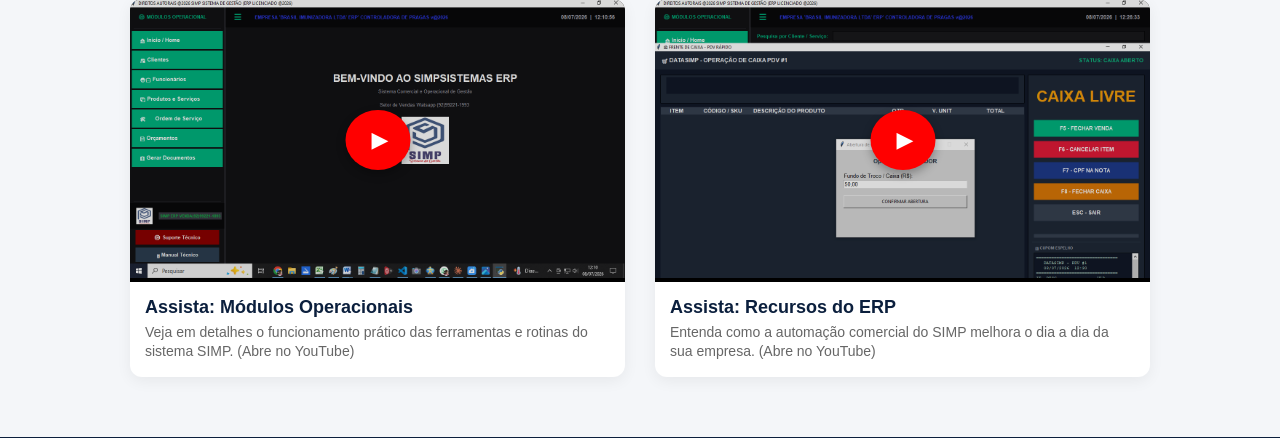
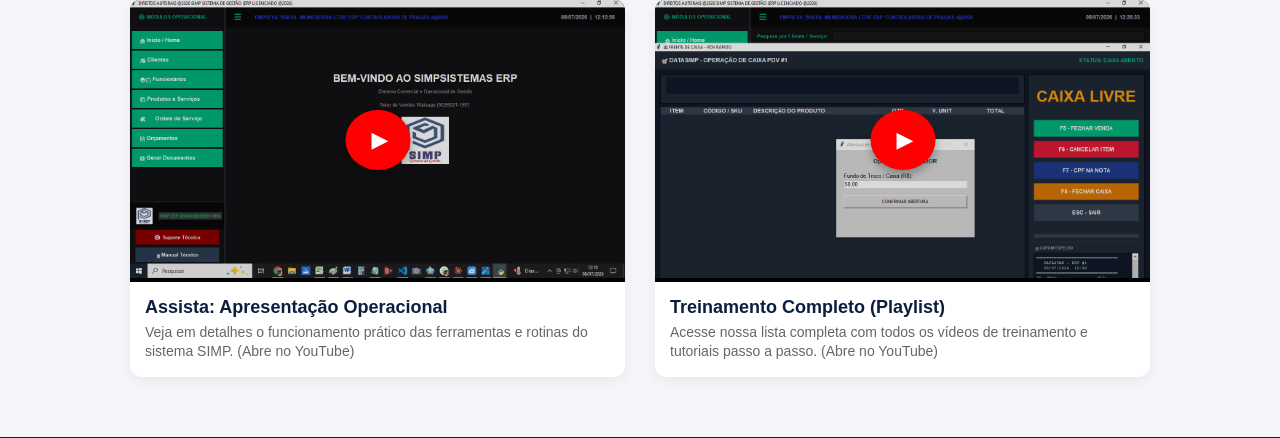
Before and after one commit to aroldomendes46-blip/site_simp, a Flask app: page / in a window 1280 px wide. Shown: the part 1427-1865 px from the top of the page. Run offline with Flask 3, Linux system fonts and the light colour scheme.

Commit message:
links dos videos

```diff
--- a/templates/index.html
+++ b/templates/index.html
@@ -164,7 +164,7 @@
       </p>
 
       <div class="grade-videos">
-        <!-- Link do Vídeo 1 -->
+        <!-- Link do Vídeo 1 (Abre a Apresentação Direto) -->
         <a href="https://youtube.com" target="_blank" class="card-video-link">
           <div class="moldura-video-link">
             <img
@@ -173,7 +173,7 @@
             <div class="botao-play-visual">▶</div>
           </div>
           <div class="texto-video-card">
-            <h3>Assista: Módulos Operacionais</h3>
+            <h3>Assista: Apresentação Operacional</h3>
             <p>
               Veja em detalhes o funcionamento prático das ferramentas e rotinas
               do sistema SIMP. (Abre no YouTube)
@@ -181,19 +181,19 @@
           </div>
         </a>
 
-        <!-- Link do Vídeo 2 -->
+        <!-- Link do Vídeo 2 (Abre a Playlist com todos os Treinos) -->
         <a href="https://youtube.com" target="_blank" class="card-video-link">
           <div class="moldura-video-link">
             <img
               src="{{ url_for('static', filename='imagens/vendas caixa pdv .png') }}"
-              alt="Demonstração PDV SIMP" />
+              alt="Playlist de Treinamentos SIMP" />
             <div class="botao-play-visual">▶</div>
           </div>
           <div class="texto-video-card">
-            <h3>Assista: Recursos do ERP</h3>
+            <h3>Treinamento Completo (Playlist)</h3>
             <p>
-              Entenda como a automação comercial do SIMP melhora o dia a dia da
-              sua empresa. (Abre no YouTube)
+              Acesse nossa lista completa com todos os vídeos de treinamento e
+              tutoriais passo a passo. (Abre no YouTube)
             </p>
           </div>
         </a>
```
